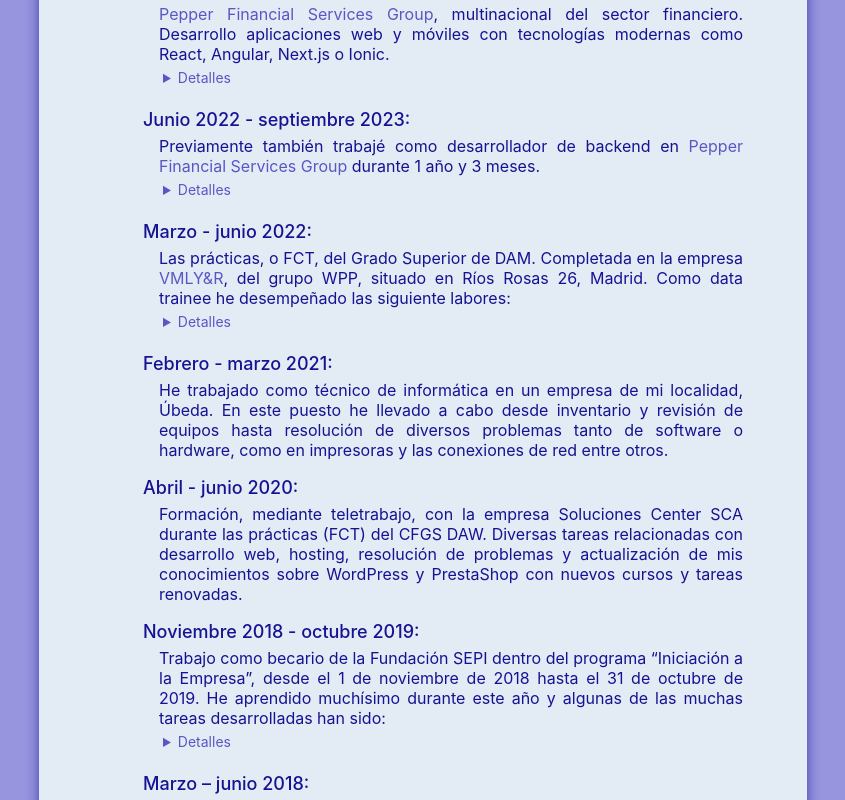
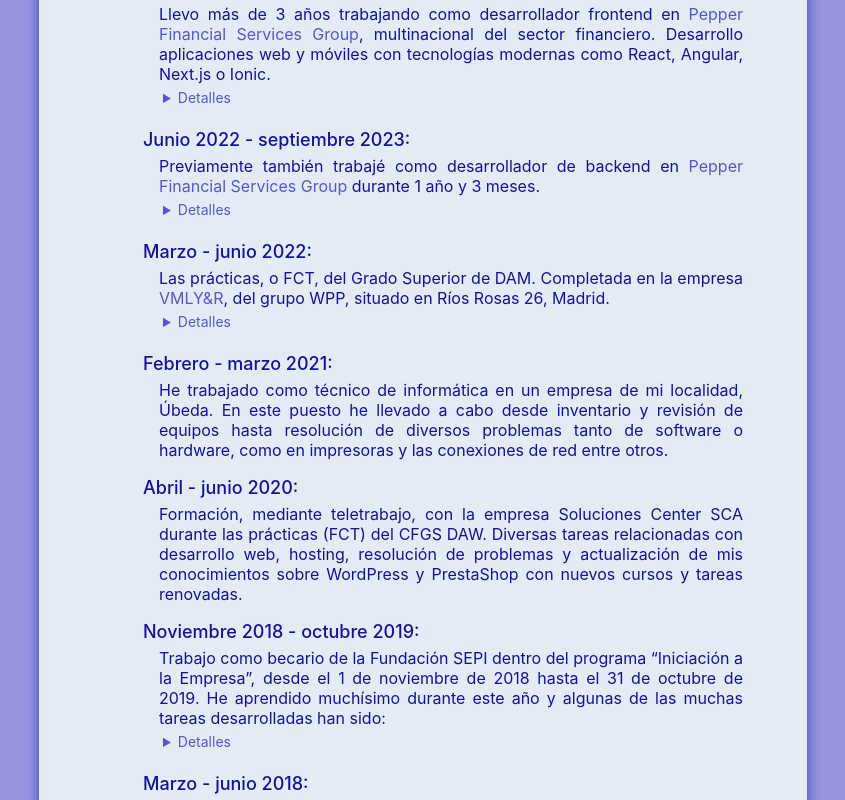
Before and after one commit to Anrogo/MyPortfolio, a Next.js app: page / in a window 1280 px wide. Shown: the part 900-1700 px from the top of the page, without its empty margins (217-1062 px from the left). Built offline with nearby package versions, Linux system fonts and the light colour scheme.

Commit message:
texts update and improve of experience component

```diff
--- a/src/components/Experience/Experience.tsx
+++ b/src/components/Experience/Experience.tsx
@@ -11,151 +11,44 @@
 const Experience = () => {
   return (
     <ExperienceSection>
-      {ExperienceTexts && ExperienceTexts.jobs.length > 0 && (
-        <>
       <Subtitle fontWeight={theme.fontWeight.light}>{ExperienceTexts.title}</Subtitle>
       <ExperienceList>
-            <ExperienceListDetail>
-              <Description>{ExperienceTexts.jobs[0].dates}</Description>
-              <br />
+        {ExperienceTexts.jobs.map((job, index) => (
+          <ExperienceListDetail key={job.dates}>
+            <Description>{job.dates}</Description>
+            {index < 2 && <br />}
             <ExperienceParagraph>
               <Paragraph>
-                  {ExperienceTexts.jobs[0].description}
+                {job.linkDescription ? (
+                  <>
+                    {job.linkDescription.before}
                     <Link
-                    href={ExperienceTexts?.jobs[0].linkDescription?.linkHref}
+                      href={job.linkDescription.linkHref}
                       target="_blank"
                       rel="noreferrer"
                     >
-                    {ExperienceTexts.jobs[0].linkDescription?.linkText}
+                      {job.linkDescription.linkText}
                     </Link>
-                  {ExperienceTexts.jobs[0].linkDescription?.after}
+                    {job.linkDescription.after}
+                  </>
+                ) : (
+                  job.description
+                )}
               </Paragraph>
+              {job.details && job.details.length > 0 && (
                 <details>
-                  <Summary>{ExperienceTexts.jobs[0].detailsTitle || 'Detalles'}</Summary>
+                  <Summary>{job.detailsTitle}</Summary>
                   <ExperienceList>
-                    {ExperienceTexts.jobs[0].details?.map((detail) => (
+                    {job.details.map((detail) => (
                       <Li key={detail}>- {detail}</Li>
                     ))}
                   </ExperienceList>
                 </details>
+              )}
             </ExperienceParagraph>
           </ExperienceListDetail>
-
-            <ExperienceListDetail>
-              <Description>{ExperienceTexts.jobs[1].dates}</Description>
-              <br />
-              <ExperienceParagraph>
-                <Paragraph>
-                  {ExperienceTexts.jobs[1].linkDescription?.before}
-                  <Link
-                    href={ExperienceTexts.jobs[1].linkDescription?.linkHref}
-                    target="_blank"
-                    rel="noreferrer"
-                  >
-                    {ExperienceTexts.jobs[1].linkDescription?.linkText}
-                  </Link>
-                  {ExperienceTexts.jobs[1].linkDescription?.after}
-                </Paragraph>
-                <details>
-                  <Summary>{ExperienceTexts.jobs[1].detailsTitle || 'Detalles'}</Summary>
-                  <ExperienceList>
-                    {ExperienceTexts.jobs[1].details?.map((detail) => (
-                      <Li key={detail}>- {detail}</Li>
         ))}
       </ExperienceList>
-                </details>
-              </ExperienceParagraph>
-            </ExperienceListDetail>
-
-            <ExperienceListDetail>
-              <Description>Marzo - junio 2022: </Description>
-              <ExperienceParagraph>
-                <Paragraph>
-                  Las prácticas, o FCT, del Grado Superior de DAM. Completada en la empresa{' '}
-                  <Link href="https://www.vmlyr.com/es-es/spain" target="_blank">
-                    VMLY&R
-                  </Link>
-                  , del grupo WPP, situado en Ríos Rosas 26, Madrid. Como data trainee he
-                  desempeñado las siguiente labores:
-                </Paragraph>
-                <details>
-                  <Summary>Detalles</Summary>
-                  <ExperienceList>
-                    <Li>- Manejo y limpieza de ficheros.</Li>
-                    <Li>- Carga de datos a través de Microsoft Azure Storage Explore y Hermes.</Li>
-                    <Li>- Consulta, extracción y procesamiento de datos en Oracle.</Li>
-                    <Li>- Creación y/o modificación de queries.</Li>
-                    <Li>- Análisis y automatización de procesos en Oracle.</Li>
-                    <Li>- Realización de consultas en Dynamics.</Li>
-                    <Li>- Análisis, diseño y automatización de procesos manuales.</Li>
-                  </ExperienceList>
-                </details>
-              </ExperienceParagraph>
-            </ExperienceListDetail>
-
-            <ExperienceListDetail>
-              <Description>Febrero - marzo 2021: </Description>
-              <ExperienceParagraph>
-                <Paragraph>
-                  He trabajado como técnico de informática en un empresa de mi localidad, Úbeda. En
-                  este puesto he llevado a cabo desde inventario y revisión de equipos hasta
-                  resolución de diversos problemas tanto de software o hardware, como en impresoras
-                  y las conexiones de red entre otros.
-                </Paragraph>
-              </ExperienceParagraph>
-            </ExperienceListDetail>
-
-            <ExperienceListDetail>
-              <Description>Abril - junio 2020: </Description>
-              <ExperienceParagraph>
-                <Paragraph>
-                  Formación, mediante teletrabajo, con la empresa Soluciones Center SCA durante las
-                  prácticas (FCT) del CFGS DAW. Diversas tareas relacionadas con desarrollo web,
-                  hosting, resolución de problemas y actualización de mis conocimientos sobre
-                  WordPress y PrestaShop con nuevos cursos y tareas renovadas.
-                </Paragraph>
-              </ExperienceParagraph>
-            </ExperienceListDetail>
-
-            <ExperienceListDetail>
-              <Description>Noviembre 2018 - octubre 2019: </Description>
-              <ExperienceParagraph>
-                <Paragraph>
-                  Trabajo como becario de la Fundación SEPI dentro del programa “Iniciación a la
-                  Empresa”, desde el 1 de noviembre de 2018 hasta el 31 de octubre de 2019. He
-                  aprendido muchísimo durante este año y algunas de las muchas tareas desarrolladas
-                  han sido:
-                </Paragraph>
-                <details>
-                  <Summary>Detalles</Summary>
-                  <ExperienceList>
-                    <Li>- Administración de sistemas y redes.</Li>
-                    <Li>- Mantenimiento de equipos e impresoras.</Li>
-                    <Li>- Instalación de software y hardware.</Li>
-                    <Li>- Administración de servidores.</Li>
-                    <Li>- Inventario de equipos.</Li>
-                    <Li>
-                      - Resolución de diversos problemas relacionados con equipos informáticos.
-                    </Li>
-                  </ExperienceList>
-                </details>
-              </ExperienceParagraph>
-            </ExperienceListDetail>
-
-            <ExperienceListDetail>
-              <Description>Marzo – junio 2018: </Description>
-              <ExperienceParagraph>
-                <Paragraph>
-                  Formación en centro de trabajo con Soluciones Center SCA (FCT) del CFGS ASIR.
-                  Aprendizaje sobre desarrollo de webs a través de los cms PrestaShop y WordPress.
-                  Recibí además una carta de recomendación de la empresa y dos certificados de
-                  especialista en PrestaShop y WordPress.
-                </Paragraph>
-              </ExperienceParagraph>
-            </ExperienceListDetail>
-          </ExperienceList>
-        </>
-      )}
     </ExperienceSection>
   );
 };
--- a/src/constants/texts.ts
+++ b/src/constants/texts.ts
@@ -40,6 +40,7 @@
         linkHref: 'https://pepperfinance.es',
         after: ' durante 1 año y 3 meses.',
       },
+      detailsTitle: 'Detalles',
       details: [
         'Uso de SQL Server.',
         'Programación con PL/SQL.',
@@ -81,9 +82,9 @@
         'Formación, mediante teletrabajo, con la empresa Soluciones Center SCA durante las prácticas (FCT) del CFGS DAW. Diversas tareas relacionadas con desarrollo web, hosting, resolución de problemas y actualización de mis conocimientos sobre WordPress y PrestaShop con nuevos cursos y tareas renovadas.',
     },
     {
-      dates: 'Noviembre 2018 - Octubre 2019:',
+      dates: 'Noviembre 2018 - octubre 2019:',
       description:
-        'He trabajado como técnico de informática en un empresa de mi localidad, Úbeda. En este puesto he llevado a cabo desde inventario y revisión de equipos hasta resolución de diversos problemas tanto de software o hardware, como en impresoras y las conexiones de red entre otros.',
+        'Trabajo como becario de la Fundación SEPI dentro del programa “Iniciación a la Empresa”, desde el 1 de noviembre de 2018 hasta el 31 de octubre de 2019. He aprendido muchísimo durante este año y algunas de las muchas tareas desarrolladas han sido:',
       detailsTitle: 'Detalles',
       details: [
         'Administración de sistemas y redes.',
```
Lines whose indentation alone changed are shown as unchanged.
